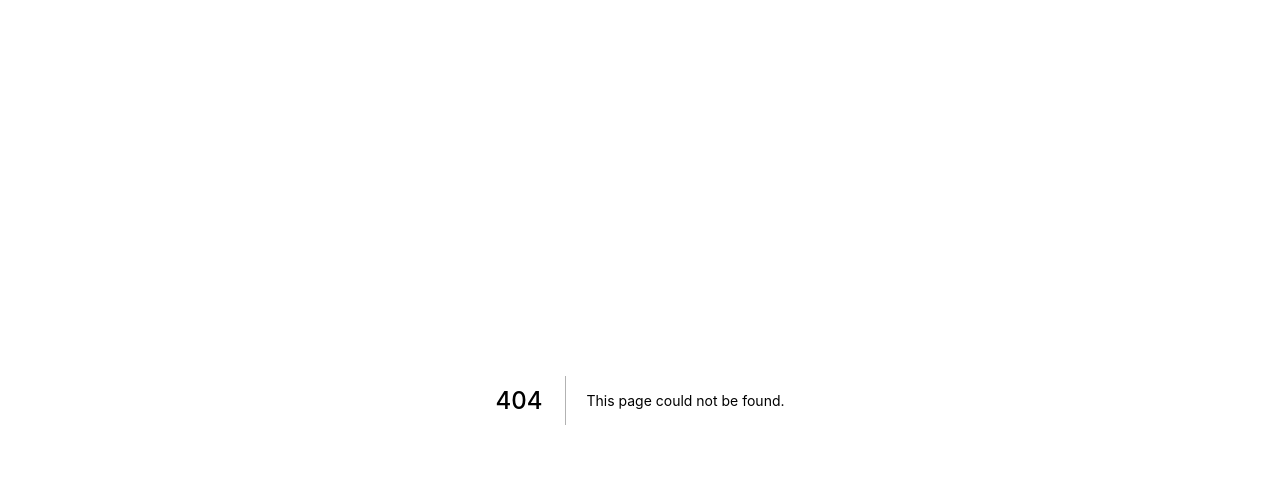
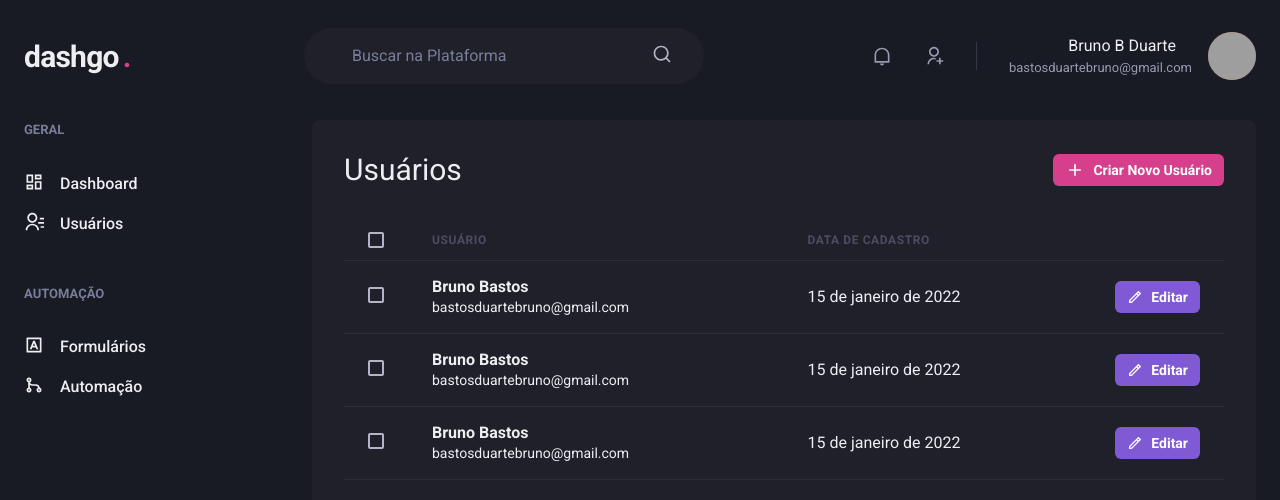
Before and after one commit to vits56/dashgo, a Next.js app: page /users in a window 1280 px wide. Before the commit this address had no page. Shown: the top 500 px of the page. Built offline with nearby package versions, Linux system fonts and the light colour scheme; grey boxes are pictures that could not be loaded.

Commit message:
pagina UserList

```diff
--- /dev/null
+++ b/src/pages/users/index.tsx
@@ -0,0 +1,117 @@
+import { Box, Button, Checkbox, Flex, Heading, Icon, Table, Tbody, Td, Th, Thead, Tr, Text } from "@chakra-ui/react";
+import { RiAddLine, RiPencilLine } from "react-icons/ri";
+
+import { Header } from "../../components/Header";
+import { Sidebar } from "../../components/Sidebar";
+
+export default function UserList() {
+  return (
+    <Box>
+      <Header />
+
+      <Flex w='100%' my='6' maxWidth={1480} mx='auto' px='6'>
+        <Sidebar />
+
+        <Box flex="1" borderRadius={8} bg="gray.800" p="8">
+          <Flex mb="8" justifyContent="space-between" align="center">
+            <Heading size="lg" fontWeight="normal">Usuários</Heading>
+
+            <Button
+              AS="a"
+              size="sm"
+              fontSize="sm"
+              colorScheme="pink"
+              leftIcon={<Icon as={RiAddLine} fontSize="20" />}
+            >
+              Criar Novo Usuário
+            </Button>
+          </Flex>
+
+          <Table colorScheme="whiteAlpha">
+            <Thead>
+              <Tr>
+                <Th px="6" color="gray.300" width="8">
+                  <Checkbox colorScheme="pink" />
+                </Th>
+                <Th>Usuário</Th>
+                <Th>Data de Cadastro</Th>
+                <Th width="8"></Th>
+              </Tr>
+            </Thead>
+            <Tbody>
+              <Tr>
+                <Td px="6">
+                <Checkbox colorScheme="pink" />
+                </Td>
+                <Td>
+                  <Box>
+                    <Text fontWeight="bold">Bruno Bastos</Text>
+                    <Text fontSize="sm" coloe="gray.300">bastosduartebruno@gmail.com</Text>
+                  </Box>
+                </Td>
+                <Td>15 de janeiro de 2022</Td>
+                <Td>
+                <Button
+                  AS="a"
+                  size="sm"
+                  fontSize="sm"
+                  colorScheme="purple"
+                  leftIcon={<Icon as={RiPencilLine} fontSize="16" />}
+                >
+                  Editar
+                </Button>
+                </Td>
+              </Tr>
+              <Tr>
+                <Td px="6">
+                <Checkbox colorScheme="pink" />
+                </Td>
+                <Td>
+                  <Box>
+                    <Text fontWeight="bold">Bruno Bastos</Text>
+                    <Text fontSize="sm" coloe="gray.300">bastosduartebruno@gmail.com</Text>
+                  </Box>
+                </Td>
+                <Td>15 de janeiro de 2022</Td>
+                <Td>
+                <Button
+                  AS="a"
+                  size="sm"
+                  fontSize="sm"
+                  colorScheme="purple"
+                  leftIcon={<Icon as={RiPencilLine} fontSize="16" />}
+                >
+                  Editar
+                </Button>
+                </Td>
+              </Tr>
+              <Tr>
+                <Td px="6">
+                <Checkbox colorScheme="pink" />
+                </Td>
+                <Td>
+                  <Box>
+                    <Text fontWeight="bold">Bruno Bastos</Text>
+                    <Text fontSize="sm" coloe="gray.300">bastosduartebruno@gmail.com</Text>
+                  </Box>
+                </Td>
+                <Td>15 de janeiro de 2022</Td>
+                <Td>
+                <Button
+                  AS="a"
+                  size="sm"
+                  fontSize="sm"
+                  colorScheme="purple"
+                  leftIcon={<Icon as={RiPencilLine} fontSize="16" />}
+                >
+                  Editar
+                </Button>
+                </Td>
+              </Tr>
+            </Tbody>
+          </Table>
+        </Box>
+      </Flex>
+    </Box>
+  );
+}
```
